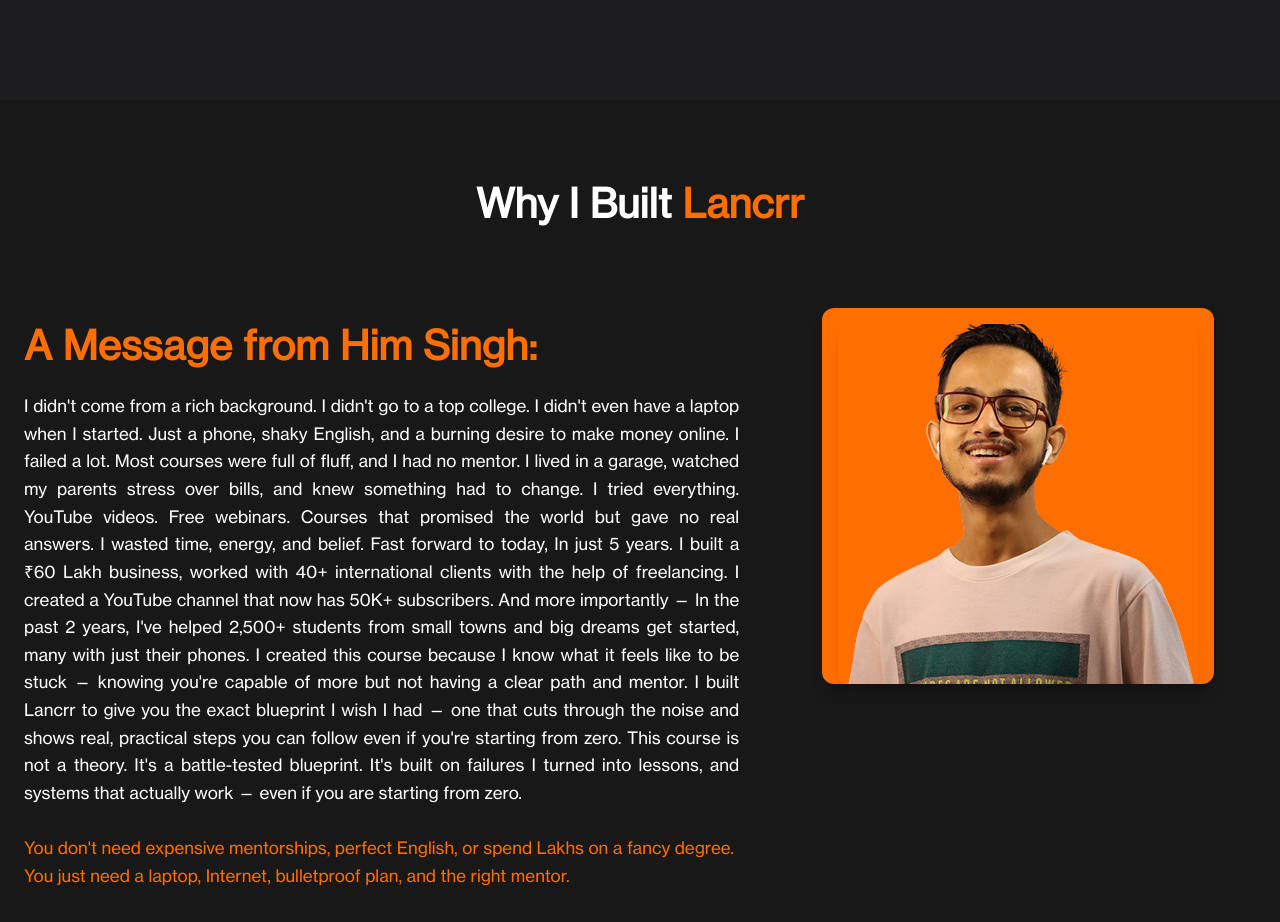
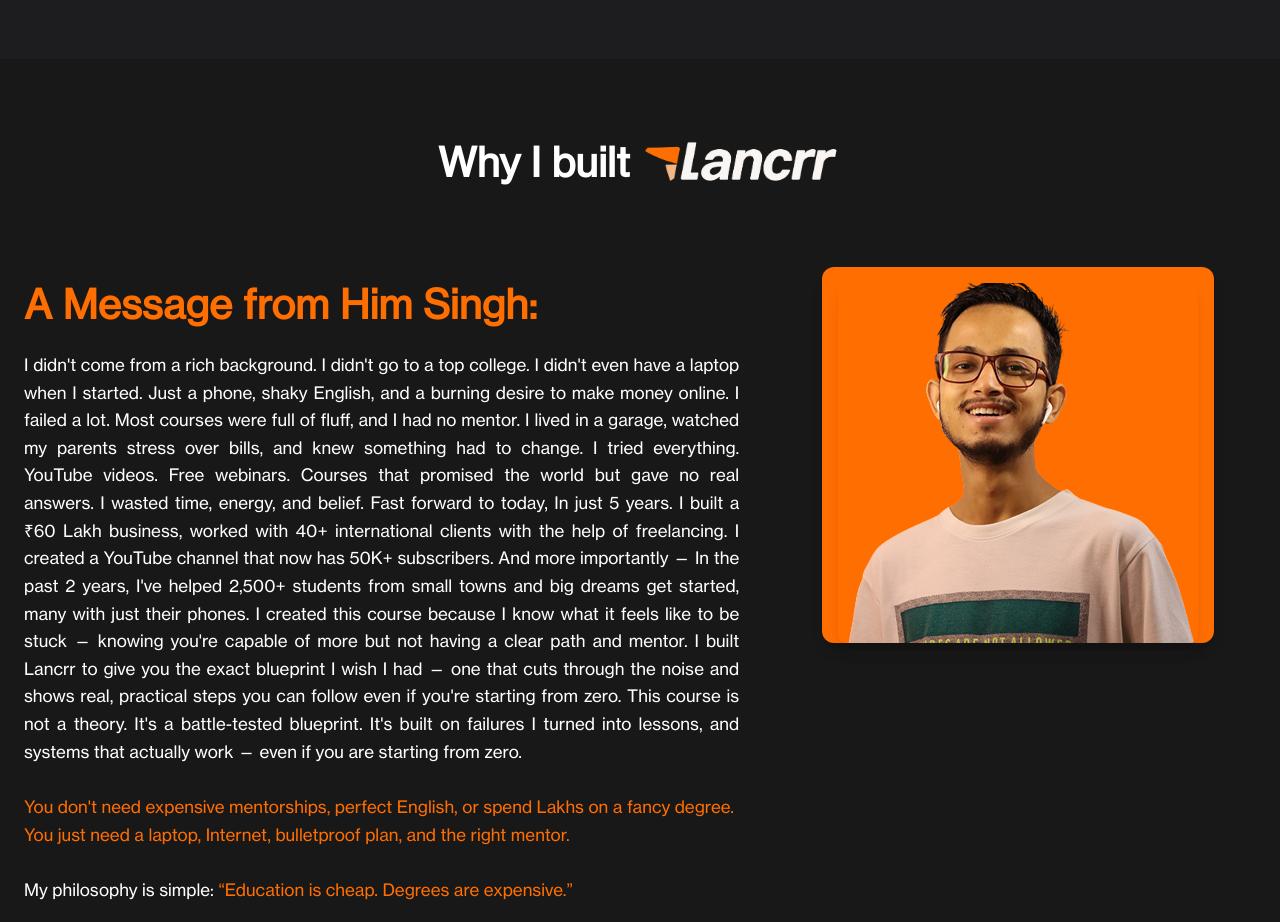
Before and after one commit to saikat-rog/himsingh, a React (Vite) app: page / in a window 1280 px wide. Shown: the part 8400-9322 px from the top of the page. Built offline with nearby package versions, Linux system fonts and the light colour scheme.

Commit message:
refactor MeetYourInstructor component; update heading to include logo and enhance layout for better visual appeal

```diff
--- a/src/components/MeetYourInstructor.tsx
+++ b/src/components/MeetYourInstructor.tsx
@@ -1,20 +1,25 @@
 const MeetYourInstructor = () => {
   return (
     <div className="flex flex-col items-center py-20 bg-gray px-6">
-
       {/* Heading */}
-      <h1 className="text-white text-3xl font-bold mb-10 lg:mb-20">
-        Why I Built <span className="text-secondary">Lancrr</span>
+      <h1 className="text-white text-3xl font-bold mb-10 lg:mb-20 flex items-center gap-3 flex-wrap">
+        Why I built
+        <img
+          src="/assets/logo.png"
+          alt=""
+          className="w-50 inline-block"
+        />
       </h1>
 
       <div className="flex flex-col md:flex-row items-start gap-10 max-w-7xl w-full">
-
         {/* Left part */}
         <div className="w-full md:w-3/4 text-left">
           {/* <div className="text-secondary text-[20px] font-semibold">
             Freelancing coach
           </div> */}
-          <h1 className="text-secondary font-bold mt-2">A Message from Him Singh:</h1>
+          <h1 className="text-secondary font-bold mt-2">
+            A Message from Him Singh:
+          </h1>
           <p className="mt-4 leading-relaxed text-white text-justify">
             I didn&apos;t come from a rich background. I didn&apos;t go to a top
             college. I didn&apos;t even have a laptop when I started. Just a
@@ -37,7 +42,6 @@
             theory. It&apos;s a battle-tested blueprint. It's built on failures
             I turned into lessons, and systems that actually work — even if you
             are starting from zero.
-
             <br />
             <br />
             <span className="text-secondary">
@@ -45,21 +49,18 @@
               spend Lakhs on a fancy degree.{" "}
             </span>
             <br />
-
             <span className="text-secondary">
               You just need a laptop, Internet, bulletproof plan, and the right
               mentor.
             </span>
             <br />
             <br />
-
             My philosophy is simple:{" "}
             <span className="text-secondary">
               “Education is cheap. Degrees are expensive.”
             </span>
             <br />
             <br />
-
             Lancrr is not just another course. It&apos;s a step-by-step system
             built from real struggles. No fluff. No BS. Just what works — even
             if you don&apos;t speak fluent English or own a laptop. Lancrr gives
@@ -67,7 +68,6 @@
             confidence, and future.
             <br />
             <br />
-
             <span className="font-semibold">
               I don&apos;t just teach theory. I will show you what actually
               works — the mindset, the same systems I used to go from
@@ -77,7 +77,6 @@
             </span>
             <br />
             <br />
-
             <span className="text-secondary">
               If you're ready, I&apos;ll walk with you — every step of the way.
             </span>
```
Also changed, not shown: public/assets/logo.png.
